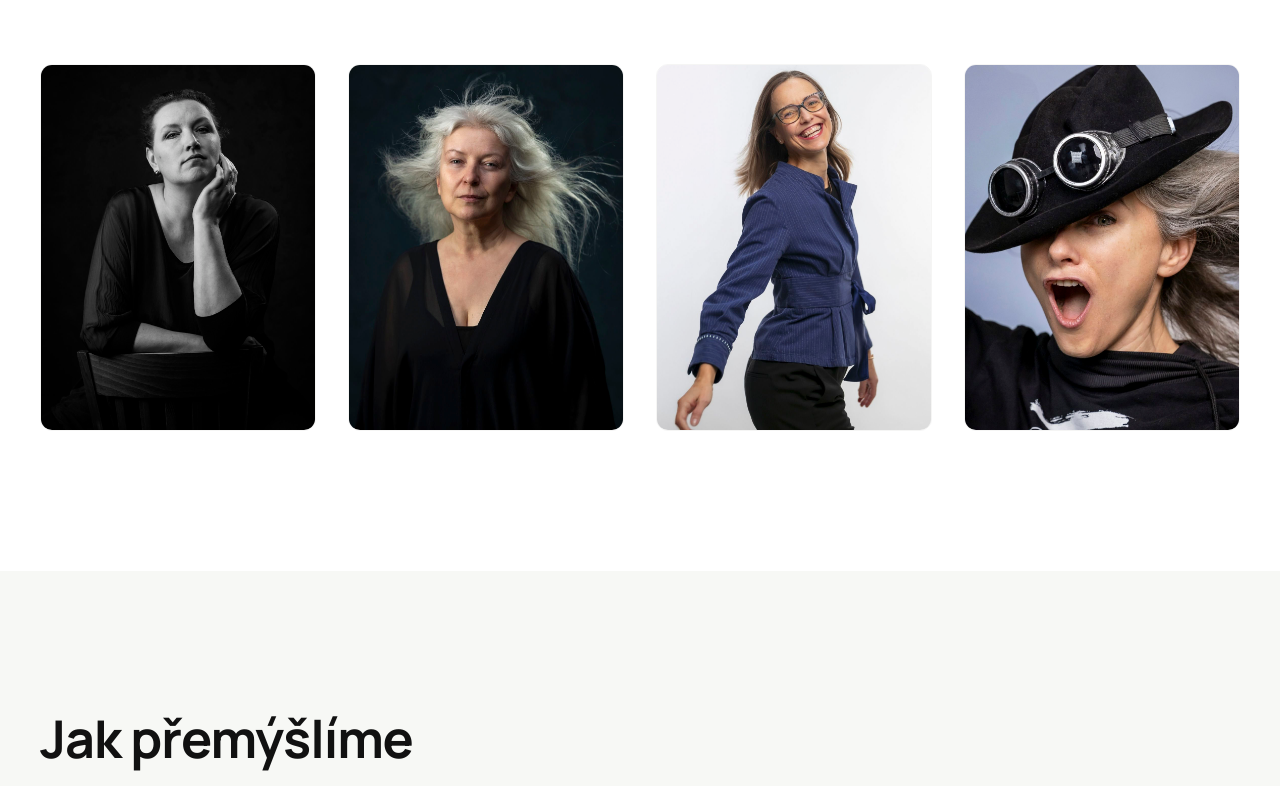
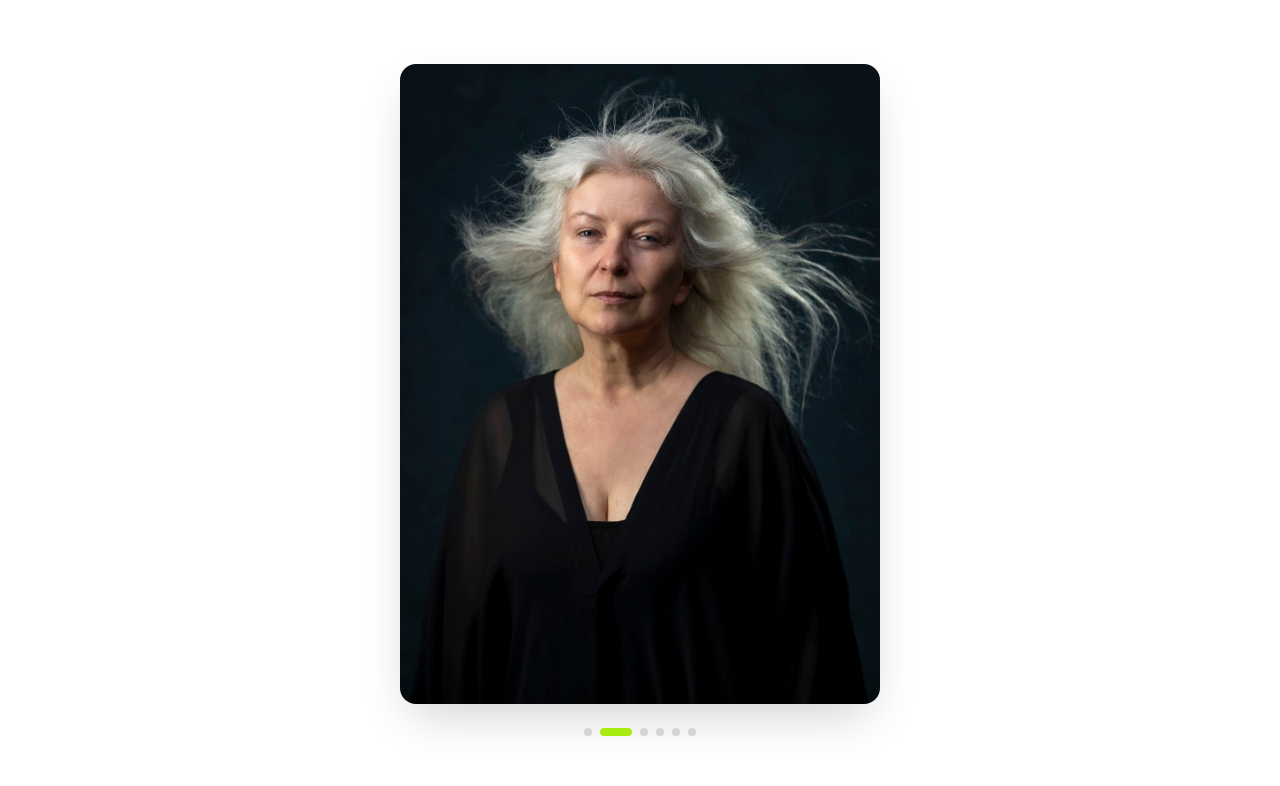
Before and after one commit to katarinabrics-eng/ai-content-studio, a Next.js app in the folder apps/content-studio/: page /portrety in a window 1280 px wide. Shown: the part 2113-2899 px from the top of the page. Built offline with nearby package versions, Linux system fonts and the light colour scheme.

Commit message:
refactor: integrate StandardCarousel in PortretyPage and enhance layout for improved user experience and visual appeal

```diff
--- /dev/null
+++ b/apps/content-studio/src/app/components/StandardCarousel.tsx
@@ -0,0 +1,58 @@
+"use client";
+
+import { useState, useEffect } from "react";
+
+const SLIDES = [
+  { src: "/placeholders/PORTFOLIO PORTRET/2.JPG", alt: "Portrét – ateliérový standard" },
+  { src: "/placeholders/PORTFOLIO PORTRET/11.JPG", alt: "Portrét – ateliérový standard" },
+  { src: "/placeholders/PORTFOLIO PORTRET/22.JPG", alt: "Portrét – ateliérový standard" },
+  { src: "/placeholders/PORTFOLIO PORTRET/33.JPG", alt: "Portrét – ateliérový standard" },
+  { src: "/placeholders/PORTFOLIO PORTRET/1.JPG", alt: "Portrét – ateliérový standard" },
+  { src: "/placeholders/PORTFOLIO PORTRET/13.JPG", alt: "Portrét – ateliérový standard" },
+];
+
+export function StandardCarousel() {
+  const [index, setIndex] = useState(0);
+
+  useEffect(() => {
+    const t = setInterval(() => {
+      setIndex((i) => (i + 1) % SLIDES.length);
+    }, 4000);
+    return () => clearInterval(t);
+  }, []);
+
+  return (
+    <div className="relative">
+      <div className="overflow-hidden rounded-2xl shadow-[0_20px_50px_-12px_rgba(0,0,0,0.2)]">
+        {SLIDES.map((slide, i) => (
+          <div
+            key={slide.src}
+            className="transition-opacity duration-500 ease-out"
+            style={{
+              display: i === index ? "block" : "none",
+            }}
+          >
+            <img
+              src={slide.src}
+              alt={slide.alt}
+              className="aspect-[3/4] w-full object-cover object-center"
+            />
+          </div>
+        ))}
+      </div>
+      <div className="mt-6 flex justify-center gap-2">
+        {SLIDES.map((_, i) => (
+          <button
+            key={i}
+            type="button"
+            onClick={() => setIndex(i)}
+            className={`h-2 rounded-full transition-all ${
+              i === index ? "w-8 bg-[#A8EB12]" : "w-2 bg-stone-300 hover:bg-stone-400"
+            }`}
+            aria-label={`Slide ${i + 1}`}
+          />
+        ))}
+      </div>
+    </div>
+  );
+}
--- a/apps/content-studio/src/app/portrety/page.tsx
+++ b/apps/content-studio/src/app/portrety/page.tsx
@@ -1,6 +1,7 @@
 import type { Metadata } from "next";
 import Link from "next/link";
 import { Header } from "../components/Header";
+import { StandardCarousel } from "../components/StandardCarousel";
 
 export const metadata: Metadata = {
   title: "Portréty | Studio Lucifera",
@@ -89,17 +90,8 @@ export default function PortretyPage() {
               Každý portrét vzniká ve stejném ateliérovém standardu. Neřešíme trendy. Řešíme čitelnost.
             </p>
           </div>
-          <div className="grid grid-cols-2 gap-6 md:gap-8 lg:grid-cols-4">
-            {[
-              { src: "/placeholders/PORTFOLIO PORTRET/2.JPG", alt: "Portrét – ateliérový standard" },
-              { src: "/placeholders/PORTFOLIO PORTRET/11.JPG", alt: "Portrét – ateliérový standard" },
-              { src: "/placeholders/PORTFOLIO PORTRET/22.JPG", alt: "Portrét – ateliérový standard" },
-              { src: "/placeholders/PORTFOLIO PORTRET/33.JPG", alt: "Portrét – ateliérový standard" },
-            ].map(({ src, alt }) => (
-              <div key={src} className="overflow-hidden rounded-[12px] border border-stone-100">
-                <img src={src} alt={alt} className="aspect-[3/4] w-full object-cover object-center" />
-              </div>
-            ))}
+          <div className="max-w-[480px] mx-auto">
+            <StandardCarousel />
           </div>
         </div>
       </section>
@@ -141,11 +133,12 @@ export default function PortretyPage() {
         </div>
       </section>
 
-      {/* BLOK 5: NABÍDKA – Autorský portrét */}
+      {/* BLOK 5: NABÍDKA – Autorský portrét + headshot vpravo */}
       <section className="w-full bg-white py-[140px]">
         <div className="mx-auto max-w-[1360px] px-6 xl:px-10">
+          <div className="grid grid-cols-1 items-center gap-12 lg:grid-cols-12 lg:gap-16">
             <div
-            className="max-w-[640px] rounded-2xl px-8 py-12 md:px-12 md:py-16"
+              className="rounded-2xl px-8 py-12 md:px-12 md:py-16 lg:col-span-5"
               style={{ backgroundColor: "#F7F8F5" }}
             >
               <div className="mb-6 h-[3px] w-10 rounded-full bg-[#A8EB12]" aria-hidden />
@@ -185,6 +178,15 @@ export default function PortretyPage() {
               <p className="mt-6 text-[14px] text-stone-500">
                 Nejste si jistí, zda je to správný krok? Domluvte si krátkou konzultaci.
               </p>
+            </div>
+            <div className="lg:col-span-6 lg:col-start-7 flex justify-center lg:justify-end">
+              <img
+                src="/placeholders/headshot.png"
+                alt=""
+                className="w-full max-w-[420px] object-cover object-center rounded-2xl shadow-[0_20px_50px_-12px_rgba(0,0,0,0.2)]"
+                style={{ aspectRatio: "3/4" }}
+              />
+            </div>
           </div>
         </div>
       </section>
```
Lines whose indentation alone changed are shown as unchanged.
